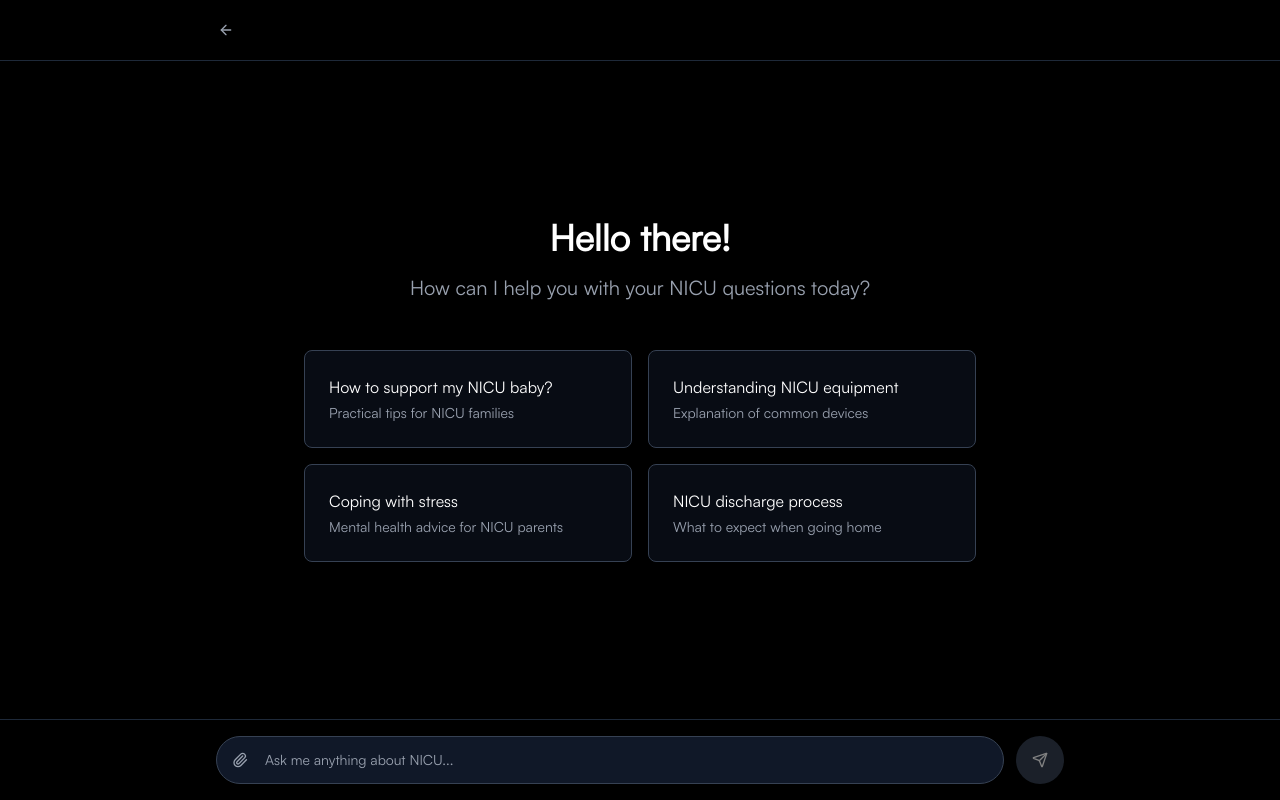
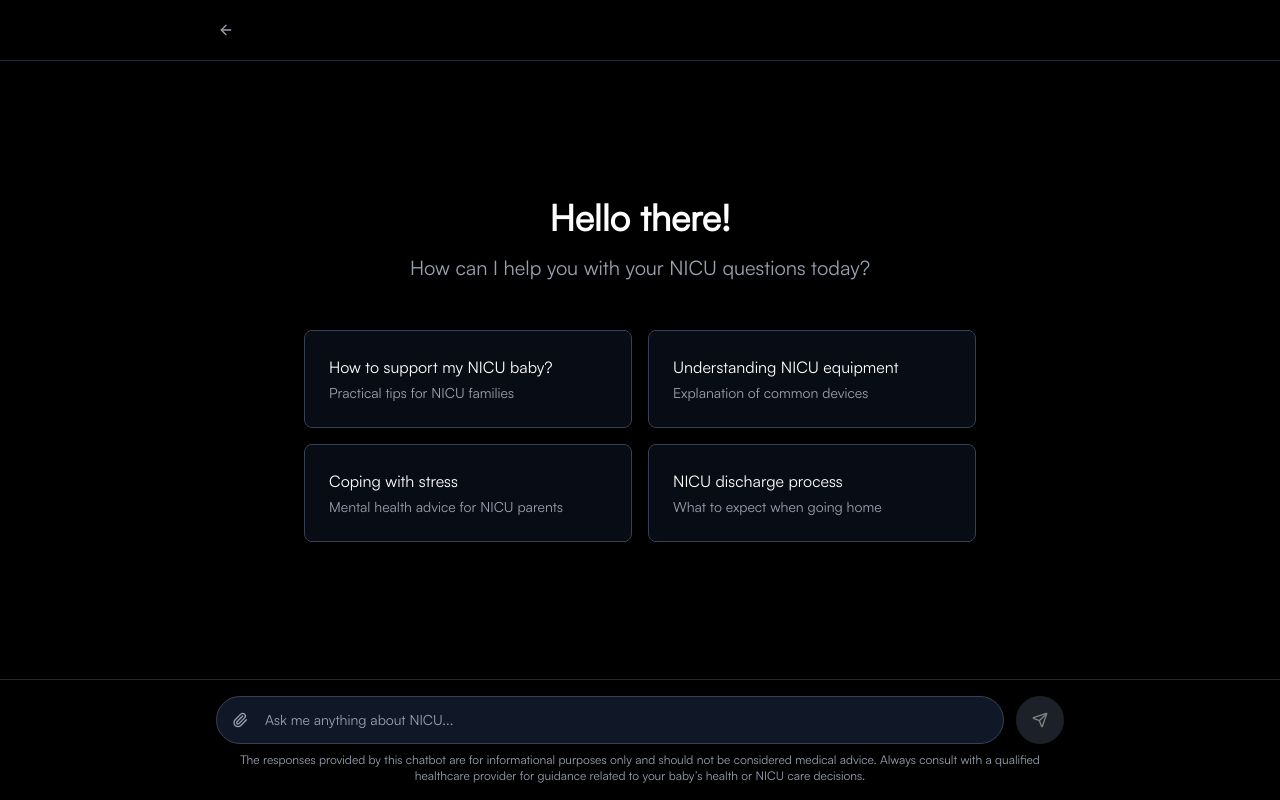
Before and after one commit to rmadiraju07/joineocare, a Next.js app: page /chatbot in a window 1280 px wide. Built offline with nearby package versions, Linux system fonts and the light colour scheme.

Commit message:
chatbot disclaimer

```diff
--- a/src/app/chatbot/page.tsx
+++ b/src/app/chatbot/page.tsx
@@ -254,6 +254,9 @@ export default function ChatbotPage() {
               <span className="sr-only">Send message</span>
             </Button>
           </form>
+          <p className="text-xs text-gray-400 text-center mt-2">
+            The responses provided by this chatbot are for informational purposes only and should not be considered medical advice. Always consult with a qualified healthcare provider for guidance related to your baby’s health or NICU care decisions.
+          </p>
         </div>
       </div>
     </div>
```
